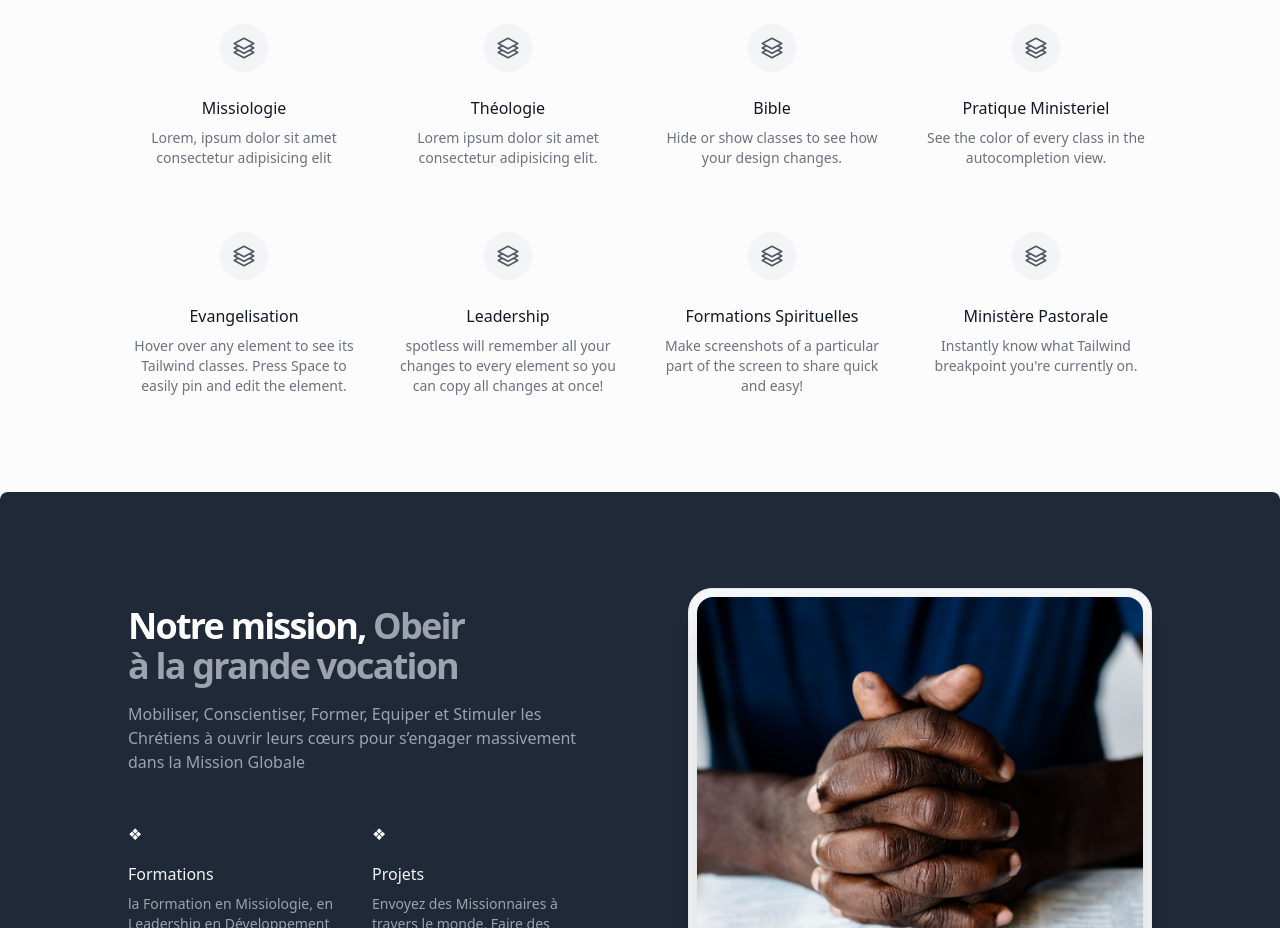
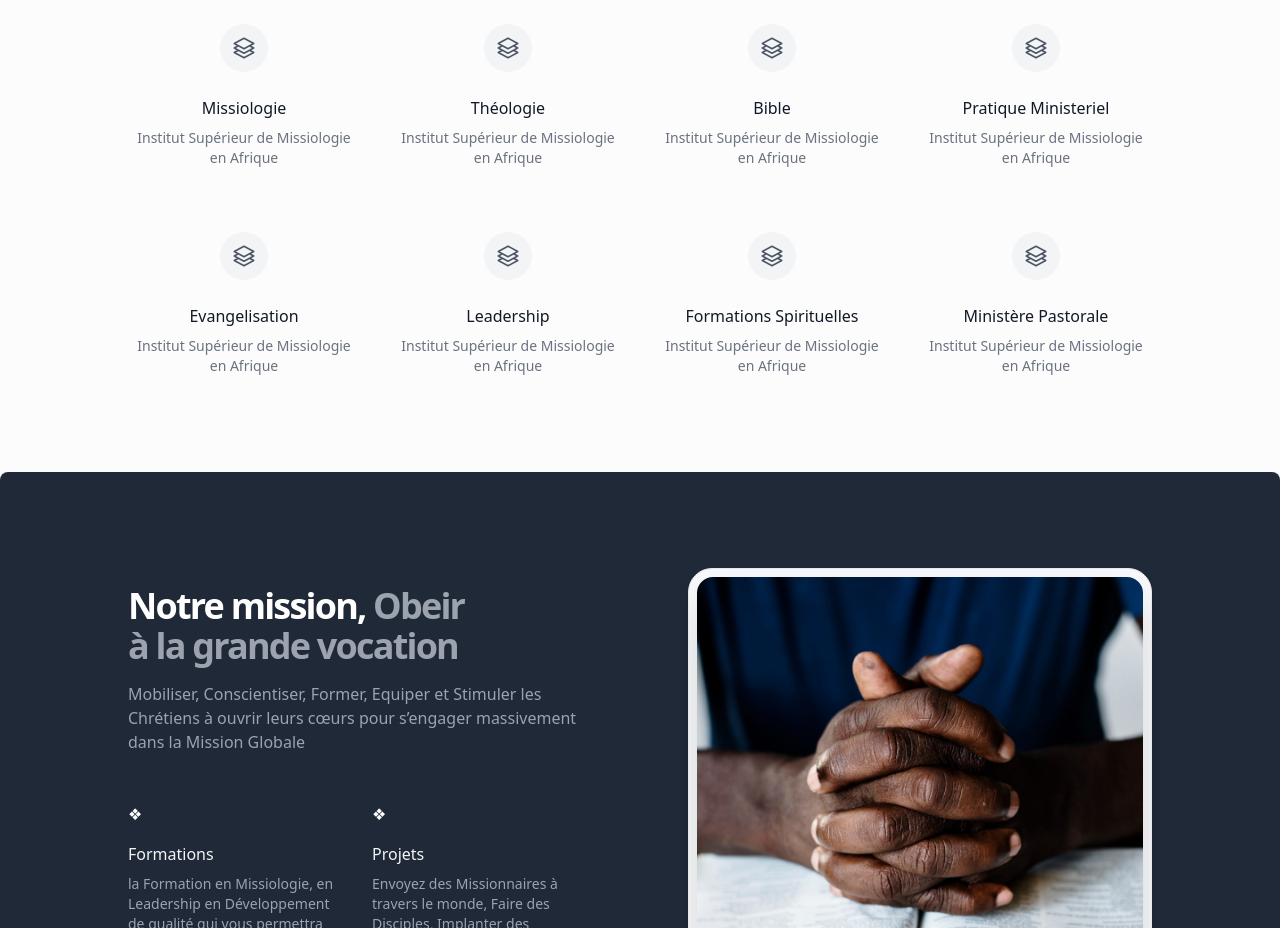
Before and after one commit to asddaniel/amc-website, a website built with Vite: page index.html in a window 1280 px wide. Shown: the part 3100-4028 px from the top of the page. Built offline with nearby package versions, Linux system fonts and the light colour scheme.

Commit message:
add others

```diff
--- a/index.html
+++ b/index.html
@@ -54,7 +54,7 @@
 
 
     <nav class="bg-white entete border-gray-200 dark:bg-gray-900 shadow wow">
-      <div class="max-w-screen-xl flex flex-wrap items-center justify-between mx-auto p-4">
+      <div class="max-w-screen-xl flex flex-wrap items-center lg:flex-row flex-col justify-between mx-auto p-4">
       <a href="#" class="flex items-center space-x-3 rtl:space-x-reverse">
 
           <span class="self-center text-3xl font-bold whitespace-nowrap text-amber-800  dark:text-white px-3">AMC</span>
@@ -423,7 +423,7 @@
           <div class="mt-6">
             <h3 class="font-medium text-gray-900">Missiologie</h3>
             <p class="mt-2 text-sm text-gray-500">
-              Lorem, ipsum dolor sit amet consectetur adipisicing elit
+              Institut Supérieur de Missiologie en Afrique
             </p>
           </div>
         </div>
@@ -438,7 +438,7 @@
           <div class="mt-6">
             <h3 class="font-medium text-gray-900">Théologie</h3>
             <p class="mt-2 text-sm text-gray-500">
-              Lorem ipsum dolor sit amet consectetur adipisicing elit.
+              Institut Supérieur de Missiologie en Afrique
             </p>
           </div>
         </div>
@@ -453,7 +453,7 @@
           <div class="mt-6">
             <h3 class="font-medium text-gray-900">Bible</h3>
             <p class="mt-2 text-sm text-gray-500">
-              Hide or show classes to see how your design changes.
+              Institut Supérieur de Missiologie en Afrique
             </p>
           </div>
         </div>
@@ -468,7 +468,7 @@
           <div class="mt-6">
             <h3 class="font-medium text-gray-900">Pratique Ministeriel</h3>
             <p class="mt-2 text-sm text-gray-500">
-              See the color of every class in the autocompletion view.
+              Institut Supérieur de Missiologie en Afrique
             </p>
           </div>
         </div>
@@ -483,8 +483,7 @@
           <div class="mt-6">
             <h3 class="font-medium text-gray-900">Evangelisation</h3>
             <p class="mt-2 text-sm text-gray-500">
-              Hover over any element to see its Tailwind classes. Press Space to
-              easily pin and edit the element.
+              Institut Supérieur de Missiologie en Afrique
             </p>
           </div>
         </div>
@@ -499,8 +498,7 @@
           <div class="mt-6">
             <h3 class="font-medium text-gray-900">Leadership</h3>
             <p class="mt-2 text-sm text-gray-500">
-              spotless will remember all your changes to every element so you
-              can copy all changes at once!
+              Institut Supérieur de Missiologie en Afrique
             </p>
           </div>
         </div>
@@ -515,8 +513,7 @@
           <div class="mt-6">
             <h3 class="font-medium text-gray-900">Formations Spirituelles</h3>
             <p class="mt-2 text-sm text-gray-500">
-              Make screenshots of a particular part of the screen to share quick
-              and easy!
+              Institut Supérieur de Missiologie en Afrique
             </p>
           </div>
         </div>
@@ -531,7 +528,7 @@
           <div class="mt-6">
             <h3 class="font-medium text-gray-900">Ministère Pastorale</h3>
             <p class="mt-2 text-sm text-gray-500">
-              Instantly know what Tailwind breakpoint you're currently on.
+              Institut Supérieur de Missiologie en Afrique
             </p>
           </div>
         </div>
```
Also changed, not shown: assets/style.css.
